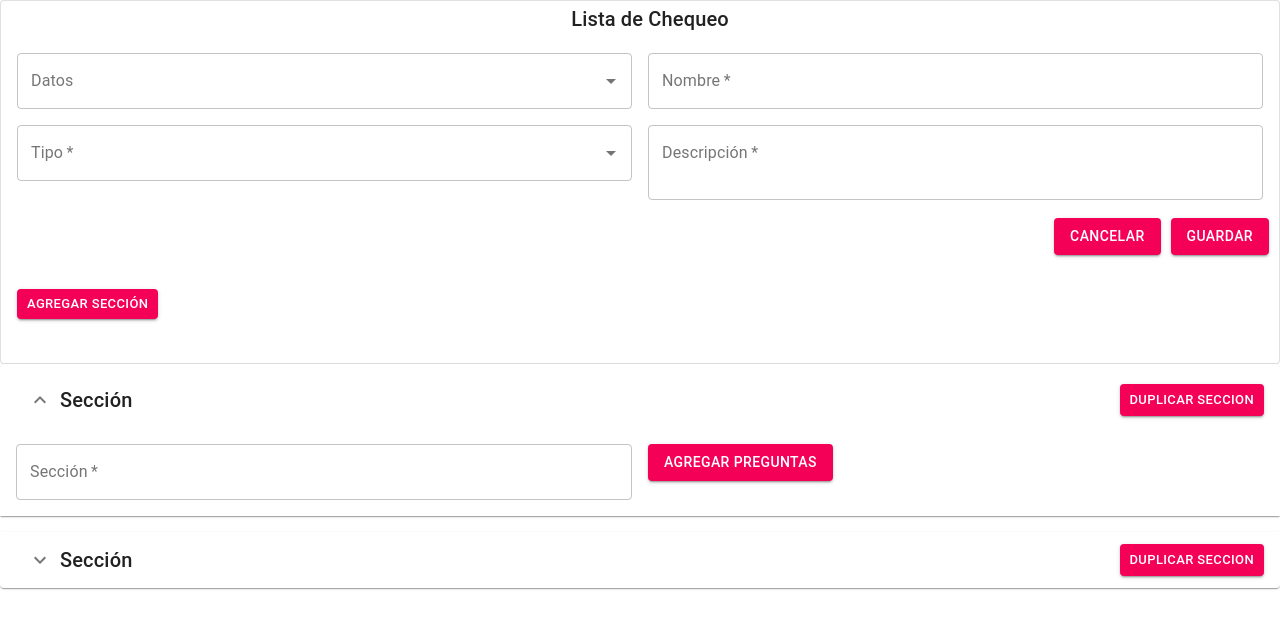
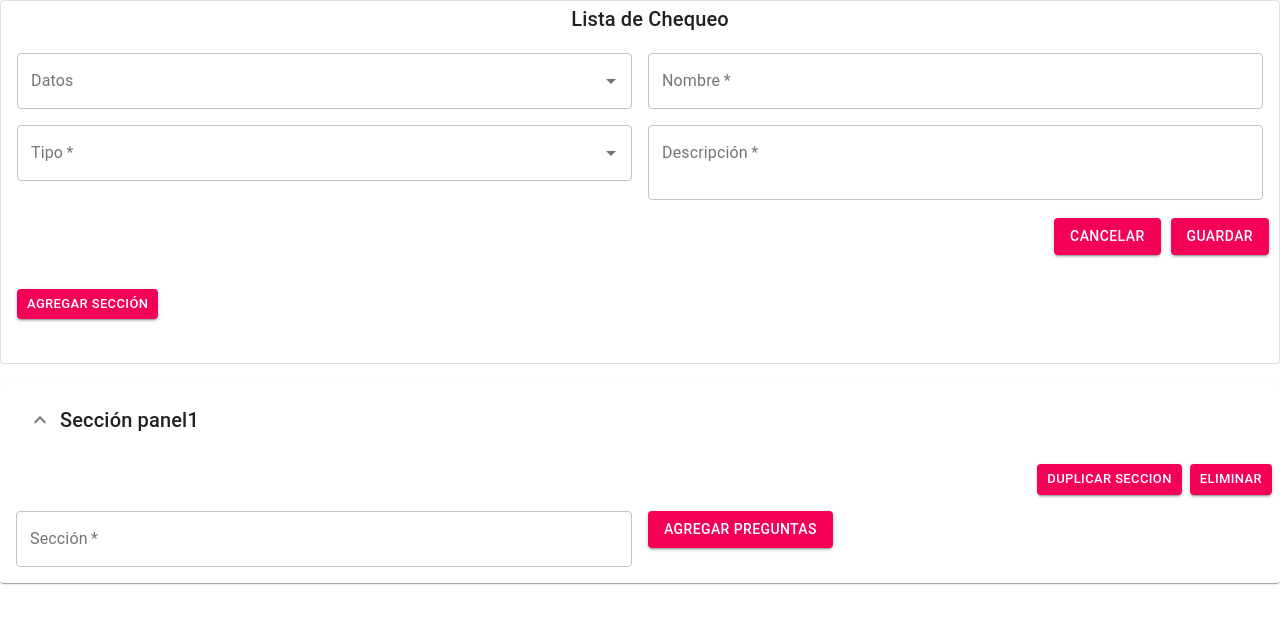
Before and after one commit to jennymoreno94/configuracionListaChequeo, a React (Create React App) app: page / in a window 1280 px wide. Both pictures are taken after a click on the button "GUARDAR". Shown: the top 628 px of the page. Built offline with nearby package versions, Linux system fonts and the light colour scheme.

Commit message:
se agrega opciones

```diff
--- a/src/modulos/ListaChequeo/controladorVista/listaChequeoCV.tsx
+++ b/src/modulos/ListaChequeo/controladorVista/listaChequeoCV.tsx
@@ -44,27 +44,6 @@ const ListaChequeoCV: FunctionComponent<IListaChequeoCVProps> = ({
 
     const [guardoFormulario, setGuardoFormulario] = useState<boolean>(false);
 
-    /*Sección*/
-   /* const [componentesSeccion, setComponentesSeccion] = useState<React.ReactNode[]>([
-        <SeccionListaChequeoVista agregarSeccion={() => ()} panel='panel1' eliminarSeccion={function (id: number): void {
-            throw new Error('Function not implemented.');
-        }} id={0} />
-    ]);*/
-
-    const [componentesSeccion, setComponentesSeccion] = useState<ISeccion[]>([{ id: 1, panel:'panel1'}]);
-
-    const agregarSeccion = () => {
-
-        const idSeleccion = componentesSeccion.length + 1
-        const nuevoElemento = {
-          id:idSeleccion ,
-          panel:`panel${idSeleccion}`
-
-        };
-        setComponentesSeccion([...componentesSeccion, nuevoElemento]);
-    };
-
-
     const consultarEntidadesFormularioListaChequeo = () => {
         const tipos: ITipo[] | null = [{
             IdTipo: 1,
@@ -106,6 +85,31 @@ const ListaChequeoCV: FunctionComponent<IListaChequeoCVProps> = ({
     /*Seccion*/
 
 
+   /* const [componentesSeccion, setComponentesSeccion] = useState<React.ReactNode[]>([
+        <SeccionListaChequeoVista agregarSeccion={() => ()} panel='panel1' eliminarSeccion={function (id: number): void {
+            throw new Error('Function not implemented.');
+        }} id={0} />
+    ]);*/
+    const [expanded, setExpanded] = useState<string | false>('panel1');
+
+    const [componentesSeccion, setComponentesSeccion] = useState<ISeccion[]>([{ id: 1, panel:'panel1'}]);
+
+    const agregarSeccion = () => {
+
+        const idSeleccion = componentesSeccion.length + 1
+        const nuevoElemento = {
+          id:idSeleccion ,
+          panel:`panel${idSeleccion}`
+
+        };
+        setComponentesSeccion([...componentesSeccion, nuevoElemento]);
+    };
+
+    const eliminarSeccion = (id: number) => {
+        const nuevosElementos = componentesSeccion.filter((elemento) => elemento.id !== id);
+        setComponentesSeccion(nuevosElementos);
+      };
+
     return (
         <>
             <FormularioListaChequeoVista
@@ -123,8 +127,10 @@ const ListaChequeoCV: FunctionComponent<IListaChequeoCVProps> = ({
                     key={elemento?.id}
                     id={elemento?.id}
                     agregarSeccion={agregarSeccion}
-                    eliminarSeccion={agregarSeccion}
-                    panel={`panel${elemento?.id}`}                />
+                    eliminarSeccion={eliminarSeccion}
+                    panel={`panel${elemento?.id}`}
+                    expanded={expanded}
+                    setExpanded={setExpanded}                />
             )): null}
 
            {/*{guardoFormulario ? componentesSeccion.map(componente => componente) : null}*/}
--- a/src/modulos/ListaChequeo/interfaces/index.ts
+++ b/src/modulos/ListaChequeo/interfaces/index.ts
@@ -35,7 +35,9 @@ export interface ISeccionListaChequeoProps {
     agregarSeccion:() => void,
     eliminarSeccion: (id: number) => void;
     panel:string,
-    id: number;
+    id: number,
+    expanded:string | false,
+    setExpanded: React.Dispatch<React.SetStateAction<string | false>>;
 }
 
 
--- a/src/modulos/ListaChequeo/vista/seccionListaChequeo.tsx
+++ b/src/modulos/ListaChequeo/vista/seccionListaChequeo.tsx
@@ -8,6 +8,7 @@ import {
     Accordion,
     AccordionDetails,
     AccordionSummary,
+    AccordionActions,
     makeStyles,
 
 } from '@material-ui/core';
@@ -27,10 +28,14 @@ const useStyles = makeStyles((theme) => ({
 
 const SeccionListaChequeoVista: React.FunctionComponent<ISeccionListaChequeoProps> = ({
     agregarSeccion,
-    panel
+    eliminarSeccion,
+    panel,
+    expanded,
+    setExpanded,
+    id
 }) => {
     const classes = useStyles();
-    const [expanded, setExpanded] = useState<string | false>(panel);
+    //const [expanded, setExpanded] = useState<string | false>(panel);
 
     const handleChange = (panel: string) => (_: React.ChangeEvent<{}>, isExpanded: boolean) => {
         debugger;
@@ -41,12 +46,13 @@ const SeccionListaChequeoVista: React.FunctionComponent<ISeccionListaChequeoProp
 
         <div>
 
-            {/*<Grid container>
-                <Grid item xs={12} style={{ marginTop: '20px' }}>*/}
+            <Grid container>
+                <Grid item xs={12} style={{ marginTop: '20px' }}>
                     <Accordion expanded={expanded === panel} onChange={handleChange(panel)}>
                         <AccordionSummary expandIcon={<ExpandMoreIcon />} className={classes.summary} aria-controls={`${panel}bh-content`} id={`${panel}bh-header`}>
-                    <Typography variant="h6">Sección</Typography>
-                    <Grid container justifyContent="flex-end" xs={12} sm={12} >
+                            <Typography variant="h6">{`Sección ${panel}`}</Typography>
+                        </AccordionSummary>
+                        <AccordionActions>
                             <Button
                                 onClick={agregarSeccion}
                                 color="secondary"
@@ -55,11 +61,15 @@ const SeccionListaChequeoVista: React.FunctionComponent<ISeccionListaChequeoProp
                             >
                                 Duplicar Seccion
                             </Button>
-
-                    </Grid>
-
-                </AccordionSummary>
-
+                            <Button
+                                 onClick={() => eliminarSeccion(id)}
+                                color="secondary"
+                                variant="contained"
+                                size="small"
+                            >
+                                Eliminar
+                            </Button>
+                        </AccordionActions>
                         <AccordionDetails>
                             <Grid container spacing={2} >
                                 <Grid item xs={12} sm={6}>
@@ -89,7 +99,7 @@ const SeccionListaChequeoVista: React.FunctionComponent<ISeccionListaChequeoProp
                             </Grid>
                         </AccordionDetails>
                     </Accordion>
-            <Accordion expanded={expanded === 'panel2'} onChange={handleChange('panel2')}>
+                    {/* <Accordion expanded={expanded === 'panel2'} onChange={handleChange('panel2')}>
                 <AccordionSummary expandIcon={<ExpandMoreIcon />} className={classes.summary} aria-controls="panel1bh-content" id="panel1bh-header">
                     <Typography variant="h6">Sección</Typography>
                     <Grid container justifyContent="flex-end" xs={12} sm={12} >
@@ -134,9 +144,9 @@ const SeccionListaChequeoVista: React.FunctionComponent<ISeccionListaChequeoProp
                         </Grid>
                     </Grid>
                 </AccordionDetails>
-            </Accordion>
-            {/*    </Grid>
-            </Grid>*/}
+            </Accordion>*/}
+                </Grid>
+            </Grid>
 
 
 
```
Lines whose indentation alone changed are shown as unchanged.
